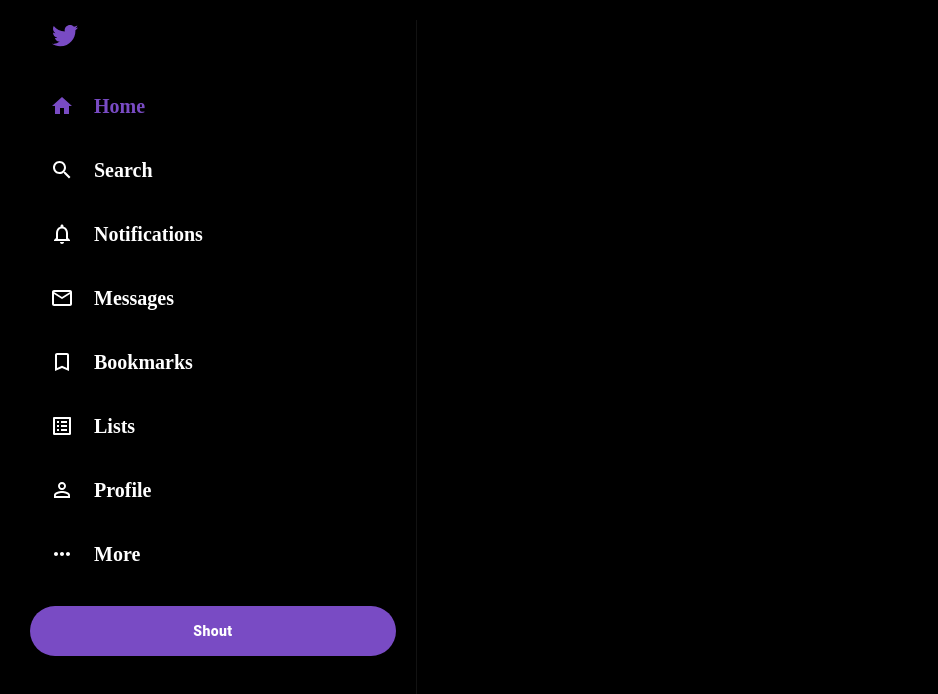
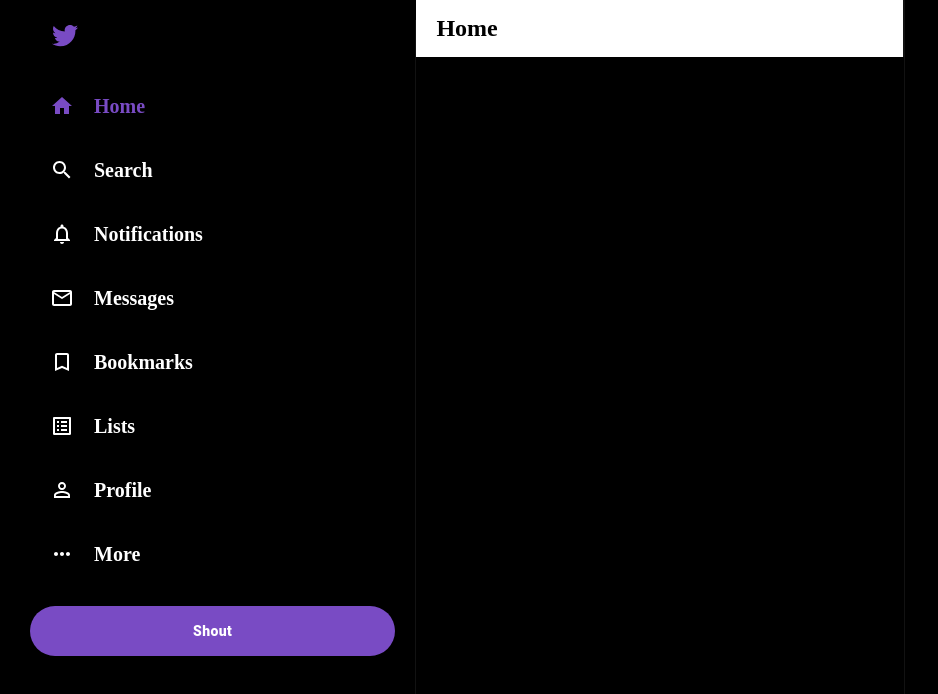
Before and after one commit to Lunaticsatoshi/Shoutz, a React (Create React App) app in the folder client/: page / in a window 1280 px wide. Shown: the top 694 px of the page, without its empty margins (0-938 px from the left). Built offline with nearby package versions, Linux system fonts and the light colour scheme.

Commit message:
:zap: Designing Feed Component

```diff
--- a/client/src/App.js
+++ b/client/src/App.js
@@ -1,10 +1,15 @@
 import './App.css';
 import Sidebar from './components/Sidebar/Sidebar';
+import Feed from './components/Feed/Feed';
 
 function App() {
   return (
     <div className="app">
+
+      {/* Sidebar Component */}
       <Sidebar />
+      {/* Feed Component */}
+      <Feed/>
     </div>
   );
 }
--- /dev/null
+++ b/client/src/components/Feed/Feed.css
@@ -0,0 +1,15 @@
+.feed {
+    flex: 0.4;
+    border-right: 1px solid var(--shoutz-background);
+    min-width: fit-content;
+    overflow-y: scroll;
+}
+
+.feed__header {
+    position: sticky;
+    top: 0;
+    background-color: white;
+    z-index: 100;
+    border-right: 1px solid var(--shoutz-background);
+    padding: 15px 20px;
+}
--- a/client/src/components/Feed/Feed.js
+++ b/client/src/components/Feed/Feed.js
@@ -1,11 +1,14 @@
-import React from 'react'
+import React from "react";
+import "./Feed.css";
 
 function Feed() {
-    return (
-        <div>
-            <h1>Feed Page</h1>
-        </div>
-    )
+  return (
+    <div className="feed">
+      <div className="feed__header">
+        <h2>Home</h2>
+      </div>
+    </div>
+  );
 }
 
-export default Feed
+export default Feed;
```
Also changed, not shown: 1 other file (tests, documents, lock files or other folders).
